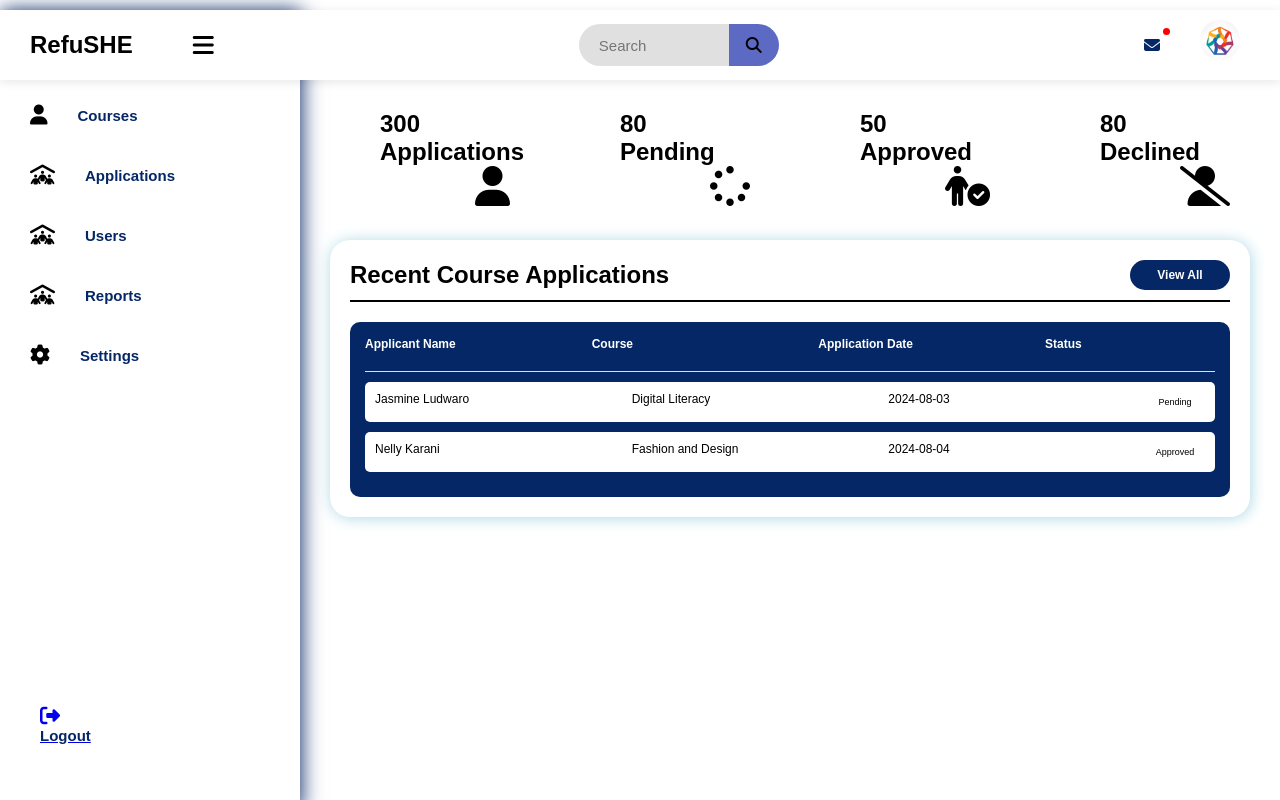
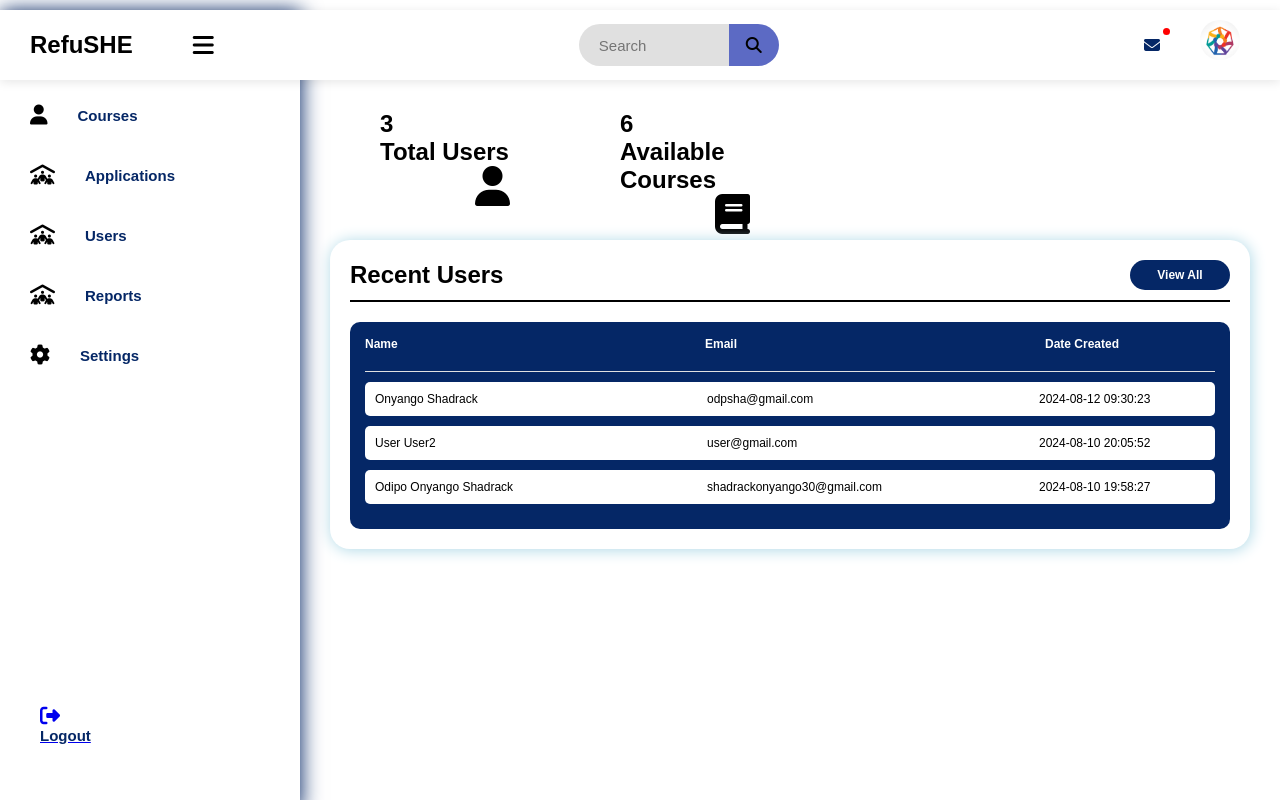
Before and after one commit to OnyangoOdipo/Refushe, a PHP site: page /Refushe/Admin/admin.php in a window 1280 px wide. Run offline with PHP 8.4, Linux system fonts and the light colour scheme; data comes from the database, SQL or seed files in the repository.

Commit message:
Updates the no of available courses and no of available users in the admin.php

```diff
--- a/Admin/admin.php
+++ b/Admin/admin.php
@@ -1,3 +1,32 @@
+<?php
+// Include the database connection file
+include('../Backend/db.php'); // Adjust the path as needed
+
+// Initialize variables
+$totalUsers = 0;
+$totalCourses = 0;
+
+// Fetch total users count
+$result = $conn->query("SELECT COUNT(*) AS count FROM users");
+if ($result) {
+    if ($row = $result->fetch_assoc()) {
+        $totalUsers = $row['count'];
+    }
+} else {
+    echo "Error fetching total users: " . $conn->error;
+}
+
+// Fetch total courses count
+$resultCourses = $conn->query("SELECT COUNT(*) AS count FROM courses"); // Adjust table name as needed
+if ($resultCourses) {
+    if ($rowCourses = $resultCourses->fetch_assoc()) {
+        $totalCourses = $rowCourses['count'];
+    }
+} else {
+    echo "Error fetching total courses: " . $conn->error;
+}
+?>
+
 <!DOCTYPE html>
 <html lang="en">
 
@@ -11,10 +40,7 @@
     <link rel="stylesheet" href="https://cdn.jsdelivr.net/npm/chart.js">
     <link rel="stylesheet" href="https://cdnjs.cloudflare.com/ajax/libs/font-awesome/6.5.2/css/all.min.css">
     <link rel="stylesheet" href="admin.css">
-
-
 </head>
-
 
 <body>
 
@@ -100,8 +126,6 @@
                         </div>
                     </div>
 
-
-
                     <div class="nav-option logout">
                         <a href="../Backend/logout.php" class="logout-link">
                             <i class="fas fa-sign-out-alt"></i>
@@ -123,171 +147,89 @@
             <div class="box-container">
                 <div class="box box1">
                     <div class="text">
-                        <h2 class="topic-heading">300</h2>
-                        <h2 class="topic">Applications</h2>
+                        <h2 class="topic-heading"><?php echo $totalUsers; ?></h2>
+                        <h2 class="topic">Total Users</h2>
                     </div>
                     <i class="fas fa-user"></i>
                 </div>
                 <div class="box box2">
                     <div class="text">
-                        <h2 class="topic-heading">80</h2>
-                        <h2 class="topic">Pending</h2>
+                        <h2 class="topic-heading"><?php echo $totalCourses; ?></h2>
+                        <h2 class="topic">Available Courses</h2>
                     </div>
-                    <i class="fa-solid fa-spinner"></i>
+                    <i class="fas fa-book"></i> <!-- Change the icon as needed -->
                 </div>
-                <div class="box box3">
-                    <div class="text">
-                        <h2 class="topic-heading">50</h2>
-                        <h2 class="topic">Approved</h2>
-                    </div>
-                    <i class="fa-solid fa-person-circle-check" style="color: black;"></i>
-                </div>
-                <div class="box box4">
-                    <div class="text">
-                        <h2 class="topic-heading">80</h2>
-                        <h2 class="topic">Declined</h2>
-                    </div>
-                    <i class="fa-solid fa-user-slash" style="color: black;"></i>
-                </div>
+                <!-- Additional boxes can be added similarly -->
             </div>
+
             <!-- User Data Section -->
             <div class="report-container" id="allapplications" style="display: none;">
                 <div class="report-header">
-                    <h1 class="recent-Entities">All Applications</h1>
+                    <h1 class="recent-Entities">All Users</h1>
                 </div>
 
                 <div class="report-body">
                     <div class="report-topic-heading">
                         <h3 class="t-op">Name</h3>
                         <h3 class="t-op">Email</h3>
-                        <h3 class="t-op">Course Applied For</h3>
-                        <h3 class="t-op">Application Status</h3>
-                        <h3 class="t-op">Date of Application</h3>
+                        <h3 class="t-op">ID Document</h3>
+                        <h3 class="t-op">Date Created</h3>
                     </div>
 
                     <div class="items">
-                        <div class="item1">
-                            <h3 class="t-op-nextlvl">Ambiyo Ludwaro</h3>
-                            <h3 class="t-op-nextlvl">ambiyo@gmail.com</h3>
-                            <h3 class="t-op-nextlvl">Fashion And Design</h3>
-                            <h3 class="t-op-nextlvl label-tag">Approved</h3>
-                            <h3 class="t-op-nextlvl">2024-08-01</h3>
-                        </div>
-                        <div class="item1">
-                            <h3 class="t-op-nextlvl">Jasmine Ludwaro</h3>
-                            <h3 class="t-op-nextlvl">jludwaro@gmail.com</h3>
-                            <h3 class="t-op-nextlvl">Digital Literacy</h3>
-                            <h3 class="t-op-nextlvl label-tag">Under Review</h3>
-                            <h3 class="t-op-nextlvl">2024-08-02</h3>
-                        </div>
-
-                        <div class="item1">
-                            <h3 class="t-op-nextlvl">Ambiyo Ludwaro</h3>
-                            <h3 class="t-op-nextlvl">ambiyo@gmail.com</h3>
-                            <h3 class="t-op-nextlvl">Fashion And Design</h3>
-                            <h3 class="t-op-nextlvl label-tag">Approved</h3>
-                            <h3 class="t-op-nextlvl">2024-08-01</h3>
-                        </div>
-                        <div class="item1">
-                            <h3 class="t-op-nextlvl">Jasmine Ludwaro</h3>
-                            <h3 class="t-op-nextlvl">jludwaro@gmail.com</h3>
-                            <h3 class="t-op-nextlvl">Digital Literacy</h3>
-                            <h3 class="t-op-nextlvl label-tag">Under Review</h3>
-                            <h3 class="t-op-nextlvl">2024-08-02</h3>
-                        </div>
-
-                    </div>
-                </div>
-            </div>
-            <div class="report-container" id="reportsSection" style="display: none;">
-                <div class="report-header">
-                    <h1 class="recent-Entities">Application Reports</h1>
-                </div>
-
-                <div class="report-body">
-                    <div class="report-topic-heading">
-                        <h3 class="t-op">Report Type</h3>
-                        <h3 class="t-op">Download</h3>
-                    </div>
-
-                    <div class="items">
-                        <div class="item1">
-                            <h3 class="t-op-nextlvl">Application Statistics</h3>
-                            <canvas id="applicationstats" width="400" height="200"></canvas>
-                        </div>
-                        <div class="item1">
-                            <h3 class="t-op-nextlvl">Download Report</h3>
-                            <button class="view" onclick="downloadReport()">Download</button>
-                        </div>
+                        <?php
+                        $result = $conn->query("SELECT surname, other_names, email, id_document_name, created_at FROM users");
+                        if ($result) {
+                            while ($row = $result->fetch_assoc()) {
+                                echo "<div class='item1'>
+                                    <h3 class='t-op-nextlvl'>{$row['surname']} {$row['other_names']}</h3>
+                                    <h3 class='t-op-nextlvl'>{$row['email']}</h3>
+                                    <h3 class='t-op-nextlvl'>{$row['id_document_name']}</h3>
+                                    <h3 class='t-op-nextlvl'>{$row['created_at']}</h3>
+                                </div>";
+                            }
+                        } else {
+                            echo "Error fetching users: " . $conn->error;
+                        }
+                        ?>
                     </div>
                 </div>
             </div>
 
-
-
-            <!-- Recent Applications Section -->
+            <!-- Recent Users Section -->
             <div class="report-container">
                 <div class="report-header">
-                    <h1 class="recent-Entities">Recent Course Applications</h1>
+                    <h1 class="recent-Entities">Recent Users</h1>
                     <button class="view">View All</button>
                 </div>
 
                 <div class="report-body">
                     <div class="report-topic-heading">
-                        <h3 class="t-op">Applicant Name</h3>
-                        <h3 class="t-op">Course</h3>
-                        <h3 class="t-op">Application Date</h3>
-                        <h3 class="t-op">Status</h3>
+                        <h3 class="t-op">Name</h3>
+                        <h3 class="t-op">Email</h3>
+                        <h3 class="t-op">Date Created</h3>
                     </div>
 
                     <div class="items">
-                        <div class="item1">
-                            <h3 class="t-op-nextlvl">Jasmine Ludwaro</h3>
-                            <h3 class="t-op-nextlvl">Digital Literacy</h3>
-                            <h3 class="t-op-nextlvl">2024-08-03</h3>
-                            <h3 class="t-op-nextlvl label-tag">Pending</h3>
-                        </div>
-                        <div class="item1">
-                            <h3 class="t-op-nextlvl">Nelly Karani</h3>
-                            <h3 class="t-op-nextlvl">Fashion and Design</h3>
-                            <h3 class="t-op-nextlvl">2024-08-04</h3>
-                            <h3 class="t-op-nextlvl label-tag">Approved</h3>
-                        </div>
-                        <!-- More static visitor records can go here -->
+                        <?php
+                        // Optionally limit to recent users or filter as needed
+                        $result = $conn->query("SELECT surname, other_names, email, created_at FROM users ORDER BY created_at DESC LIMIT 5");
+                        if ($result) {
+                            while ($row = $result->fetch_assoc()) {
+                                echo "<div class='item1'>
+                                    <h3 class='t-op-nextlvl'>{$row['surname']} {$row['other_names']}</h3>
+                                    <h3 class='t-op-nextlvl'>{$row['email']}</h3>
+                                    <h3 class='t-op-nextlvl'>{$row['created_at']}</h3>
+                                </div>";
+                            }
+                        } else {
+                            echo "Error fetching recent users: " . $conn->error;
+                        }
+                        ?>
                     </div>
                 </div>
             </div>
-
-
         </div>
     </div>
 
-    <script src="admin.js"></script> <!-- Include your JavaScript file -->
-
-    <script>
-        // JavaScript for handling settings modal
-        document.getElementById("settingsButton").addEventListener("click", function() {
-            document.getElementById("settingsModal").style.display = "block";
-        });
-
-        document.querySelector(".close-btn").addEventListener("click", function() {
-            document.getElementById("settingsModal").style.display = "none";
-        });
-
-        window.onclick = function(event) {
-            if (event.target == document.getElementById("settingsModal")) {
-                document.getElementById("settingsModal").style.display = "none";
-            }
-        };
-
-        // Save settings function (for demonstration purposes)
-        document.getElementById("saveSettings").addEventListener("click", function() {
-            const theme = document.getElementById("themeToggle").value;
-            const notificationsEnabled = document.getElementById("notificationsToggle").checked;
-            alert(`Settings Saved! \nTheme: ${theme} \nNotifications: ${notificationsEnabled ? 'Enabled' : 'Disabled'}`);
-            document.getElementById("settingsModal").style.display = "none";
-        });
-    </script>
-</body>
-
-</html>
+    <script src="admin.js"></script> <!-- Include your Java
```
